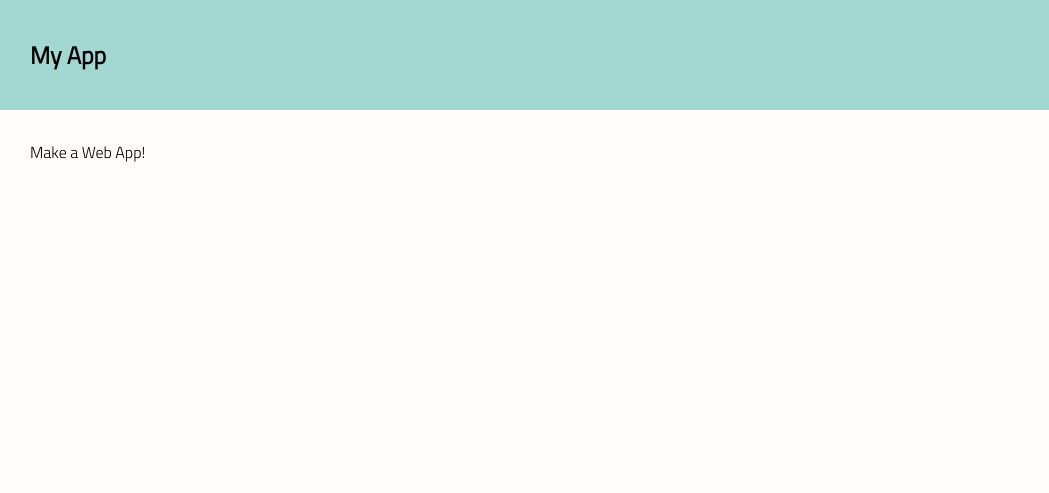
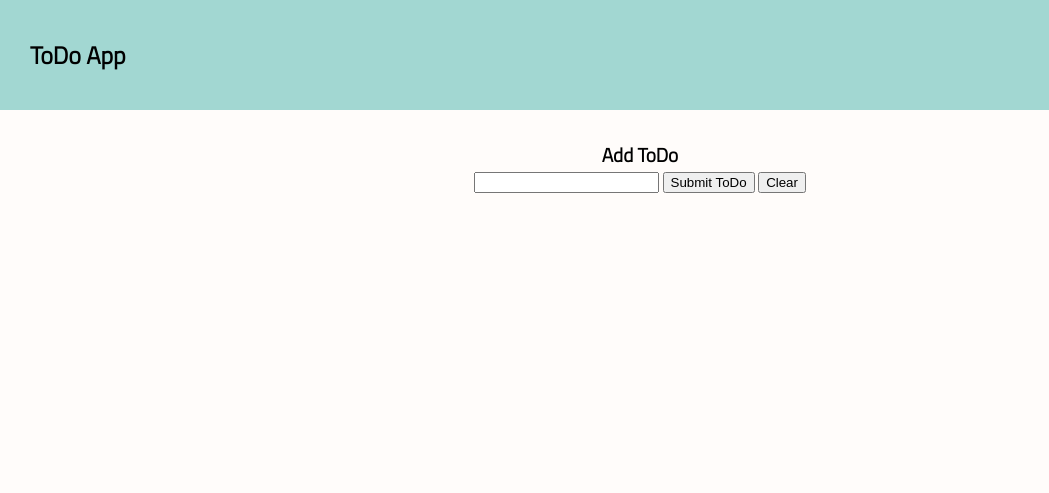
Before and after one commit to jkeathg/MyFirstProjects-ToDo-App, a plain HTML site: page index.html in a window 1280 px wide. Shown: the top 493 px of the page, 0-1049 px from the left. Drawn offline with Linux system fonts and the light colour scheme.

Commit message:
ToDo input and buttons created. ability to push submitted todo empty div li elements function. Things to work on: -appending multiple todo's - adding finish and clear buttons - making main clear button work

```diff
--- a/app.js
+++ b/app.js
@@ -7,3 +7,21 @@
     // get user input(s)
     // do any needed work with the value(s)
     // update DOM to reflect new value(s)
+
+const addToDo = document.getElementById("addToDo").value;
+const submitToDo = document.getElementById("submitToDo");
+
+const listToDo = document.getElementById("listDiv");
+const oList = document.createElement("ol");
+
+const liToDo = document.createElement("li");
+liToDo.appendChild(document.createTextNode(addToDo));
+oList.appendChild(liToDo);
+
+
+
+
+submitToDo.addEventListener("click",() => {
+
+    listToDo.appendChild(oList);
+});
--- a/index.html
+++ b/index.html
@@ -1,3 +1,25 @@
+<!-- Requirements
+
+Create an application that will track ToDo's
+
+Should have the following:
+
+    input box
+    submit button
+    clear list button
+    list out items in ordered list
+    way to mark down and clear.
+
+Due Date April 9th
+
+
+
+You can do this!
+-->
+
+
+
+
 <!DOCTYPE html>
 <html lang="en">
 
@@ -8,18 +30,33 @@
     <link href="https://fonts.googleapis.com/css2?family=Titillium+Web:wght@300&display=swap" rel="stylesheet">
     <link rel="stylesheet" href="./styles/reset.css">
     <link rel="stylesheet" href="./styles/styles.css">
+    <script type="module" src="./app.js" defer></script>
     <title>My App</title>
 </head>
 
 <body>
     <header>
-        <h1>My App</h1>
+        <h1>ToDo App</h1>
         <img src="assets/big-logo.png" />
     </header>
 
     <main>
+<section id="mainForm">
+       <h2>Add ToDo</h2>
+       <form id="boxToDo">
+       <input type="text" id="addToDo" for="addToDo" name="addToDo" value="">
+       <input type="button" id="submitToDo" value="Submit ToDo">
+       <input type="button" id="clearBtn" value="Clear">
+</form>
 
-        Make a Web App!
+<div id="listDiv">
+
+</div>
+</section>
+
+
+
+
 
     </main>
 
@@ -27,7 +64,7 @@
         &copy; 2021 Alchemy Code Lab
     </footer>
 
-    <script type="module" src="./app.js"></script>
+
 </body>
 
 </html>
--- a/styles/styles.css
+++ b/styles/styles.css
@@ -33,3 +33,19 @@ footer {
     background-color: #FAF0EA;
     padding: 10px;
 }
+
+h2 {
+    font-weight: 900;
+    font-size:larger;
+    text-align: center;
+}
+
+#mainForm {
+    display: flex;
+    flex-direction: column;
+    align-items: center;
+}
+
+#boxToDo {
+    padding-bottom: 250px;
+}
```
